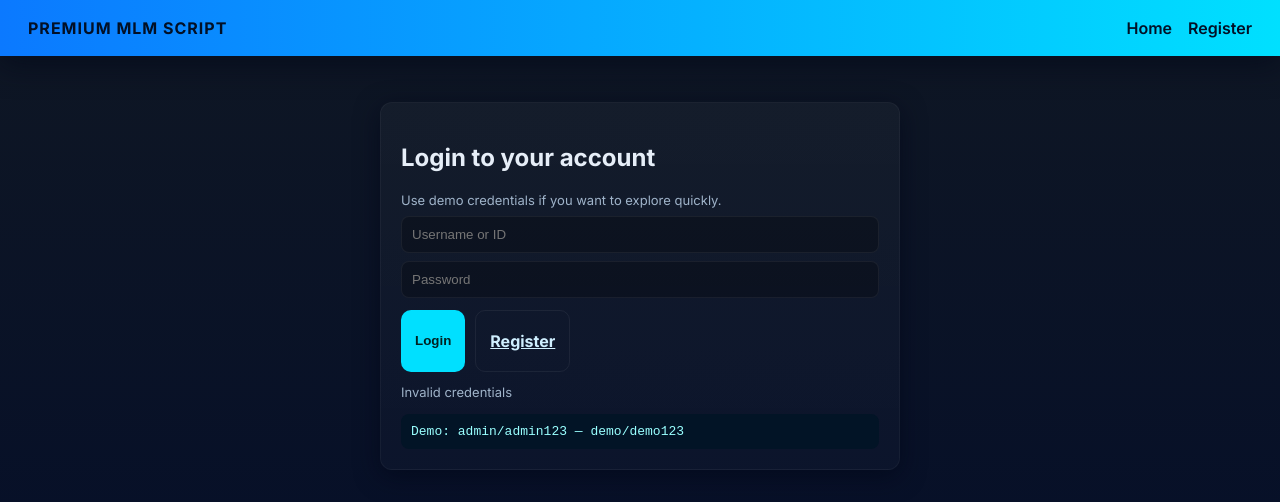
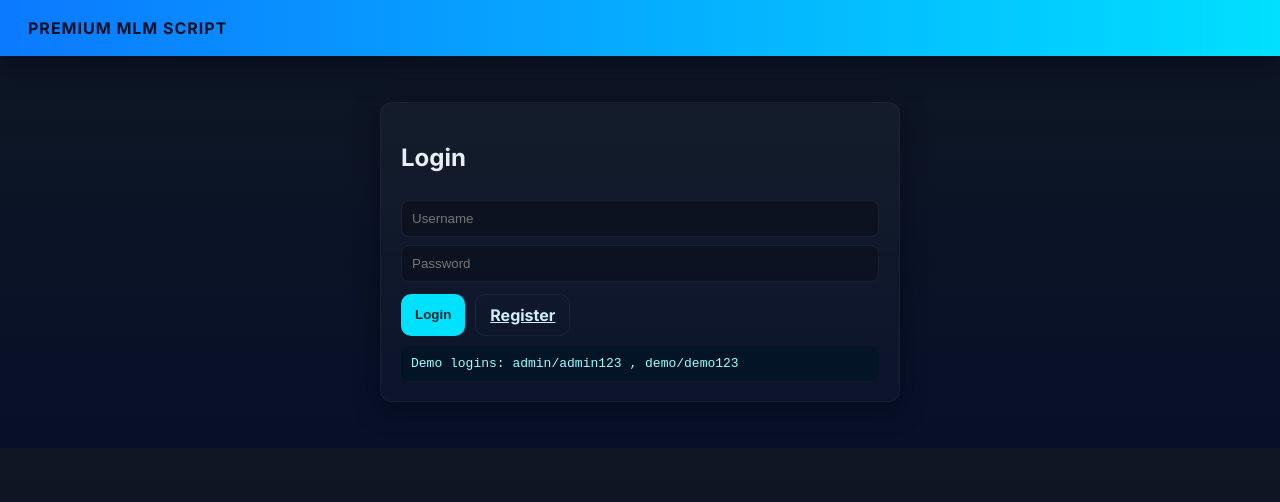
Before and after one commit to brejxx02/From-, a plain HTML site: page login.html in a window 1280 px wide. Both pictures are taken after a click on the button "Login". Drawn offline with Linux system fonts and the light colour scheme.

Commit message:
Refactor login.html for improved clarity and structure

```diff
--- a/login.html
+++ b/login.html
@@ -1,44 +1,30 @@
 <!doctype html>
 <html>
-<head>
-<meta charset="utf-8"><meta name="viewport" content="width=device-width,initial-scale=1">
-<title>Login — Premium MLM Demo</title>
+<head><meta charset="utf-8"><meta name="viewport" content="width=device-width,initial-scale=1">
+<title>Login</title>
 <link rel="stylesheet" href="style.css">
 </head>
 <body>
-<header class="header">
-  <div class="brand">PREMIUM MLM SCRIPT</div>
-  <nav><a href="index.html">Home</a><a href="register.html">Register</a></nav>
-</header>
-
+<header class="header"><div class="brand">PREMIUM MLM SCRIPT</div></header>
 <main class="container">
   <div class="card" style="max-width:520px;margin:auto">
-    <h2>Login to your account</h2>
-    <div class="small">Use demo credentials if you want to explore quickly.</div>
-    <input id="username" class="input" placeholder="Username or ID">
-    <input id="password" class="input" placeholder="Password" type="password">
+    <h2>Login</h2>
+    <input id="username" class="input" placeholder="Username">
+    <input id="password" class="input" type="password" placeholder="Password">
     <div style="display:flex;gap:10px;margin-top:12px">
       <button class="btn" onclick="doLogin()">Login</button>
-      <a class="btn ghost" href="register.html" style="text-align:center;line-height:40px">Register</a>
+      <a class="btn ghost" href="register.html">Register</a>
     </div>
-    <div style="margin-top:12px" id="msg" class="small"></div>
-    <div style="margin-top:14px" class="code">Demo: admin/admin123  —  demo/demo123</div>
+    <div class="small code" style="margin-top:10px">Demo logins: admin/admin123 , demo/demo123</div>
   </div>
 </main>
-
 <script src="app.js"></script>
 <script>
 function doLogin(){
-  const u = document.getElementById('username').value.trim();
-  const p = document.getElementById('password').value;
-  const r = window.App && App.auth && App.auth.login(u,p);
-  const msg = document.getElementById('msg');
-  if(r && r.ok){
-    msg.innerText = 'Login success. Redirecting...';
-    setTimeout(()=> location.href='dashboard.html', 600);
-  } else {
-    msg.innerText = r && r.error ? r.error : 'Invalid credentials';
-  }
+  const u = username.value.trim(), p = password.value;
+  const res = App.Auth.login(u,p);
+  if(res.ok) location.href='dashboard.html';
+  else alert(res.error || 'Invalid');
 }
 </script>
 </body>
```
